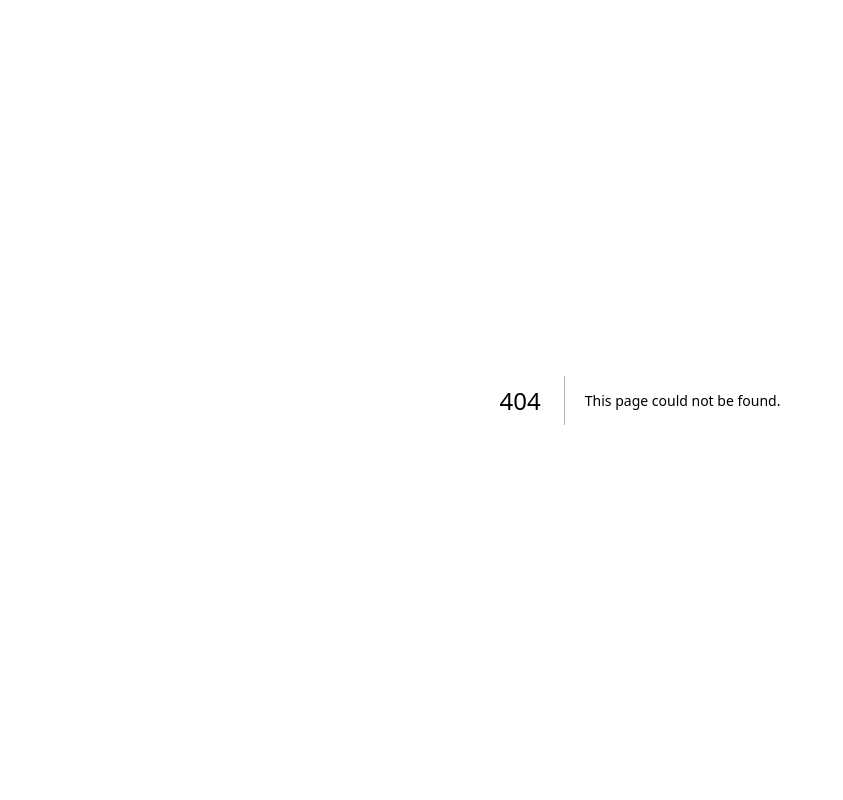
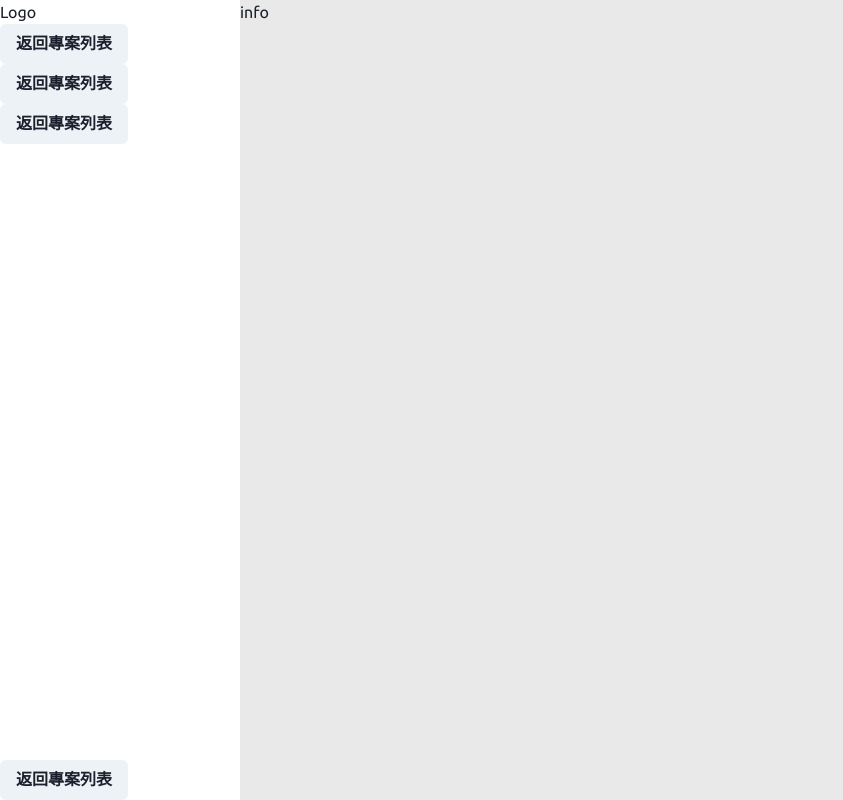
Before and after one commit to gn00678465/TripPlus-admin, a Next.js app: page /admin/1/info in a window 1280 px wide. Before the commit this address had no page. Shown: the whole page, without its empty margins (0-843 px from the left). Built offline with nearby package versions, Linux system fonts and the light colour scheme.

Commit message:
feat: 新增 AdminLayout

```diff
--- /dev/null
+++ b/src/components/AdminLayout/components/Menu/index.tsx
@@ -0,0 +1,19 @@
+import { Flex, VStack, Button, Box } from '@chakra-ui/react';
+
+const Menu = () => {
+  return (
+    <Box pos="fixed" h="full" display={{ base: 'block' }}>
+      <div className="flex h-full flex-col">
+        <div>Logo</div>
+        <Flex flexDirection={{ base: 'row', md: 'column' }}>
+          <Button>返回專案列表</Button>
+          <Button>返回專案列表</Button>
+          <Button>返回專案列表</Button>
+        </Flex>
+        <Button className="mt-auto">返回專案列表</Button>
+      </div>
+    </Box>
+  );
+};
+
+export default Menu;
--- /dev/null
+++ b/src/components/AdminLayout/components/index.ts
@@ -0,0 +1 @@
+export { default as Menu } from './Menu';
--- /dev/null
+++ b/src/components/AdminLayout/index.tsx
@@ -0,0 +1,20 @@
+import { FC, ReactNode } from 'react';
+import { Flex, Box } from '@chakra-ui/react';
+import { Menu } from './components';
+
+interface LayoutProps {
+  children: ReactNode;
+}
+
+const AdminLayout: FC<LayoutProps> = ({ children }) => {
+  return (
+    <Flex minH="100vh" w="full">
+      <Menu />
+      <Box flexGrow={1} ml={{ base: 0, md: 60 }}>
+        {children}
+      </Box>
+    </Flex>
+  );
+};
+
+export default AdminLayout;
--- a/src/components/index.ts
+++ b/src/components/index.ts
@@ -3,3 +3,4 @@ import Layout from './Layout';
 
 export * from './Chakra';
 export { ErrorBoundary, Layout };
+export { default as AdminLayout } from './AdminLayout';
--- /dev/null
+++ b/src/pages/admin/[id]/info.tsx
@@ -0,0 +1,17 @@
+import { ReactElement } from 'react';
+import { Box } from '@chakra-ui/react';
+import { AdminLayout } from '@/components';
+
+const ProjectInfo = () => {
+  return <div>info</div>;
+};
+
+export default ProjectInfo;
+
+ProjectInfo.getLayout = function (page: ReactElement) {
+  return (
+    <AdminLayout>
+      <Box className="h-full bg-gray-200">{page}</Box>
+    </AdminLayout>
+  );
+};
```
